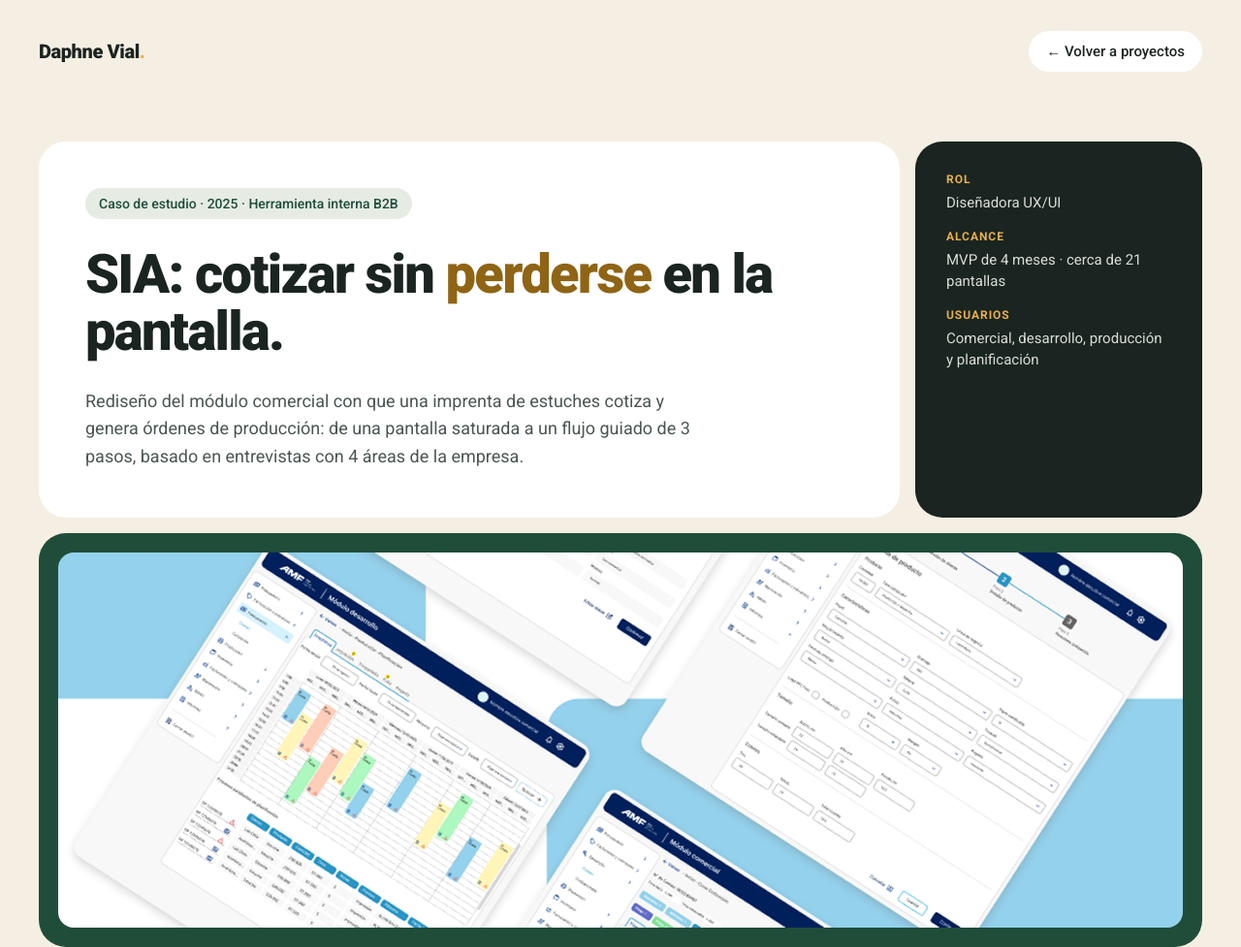
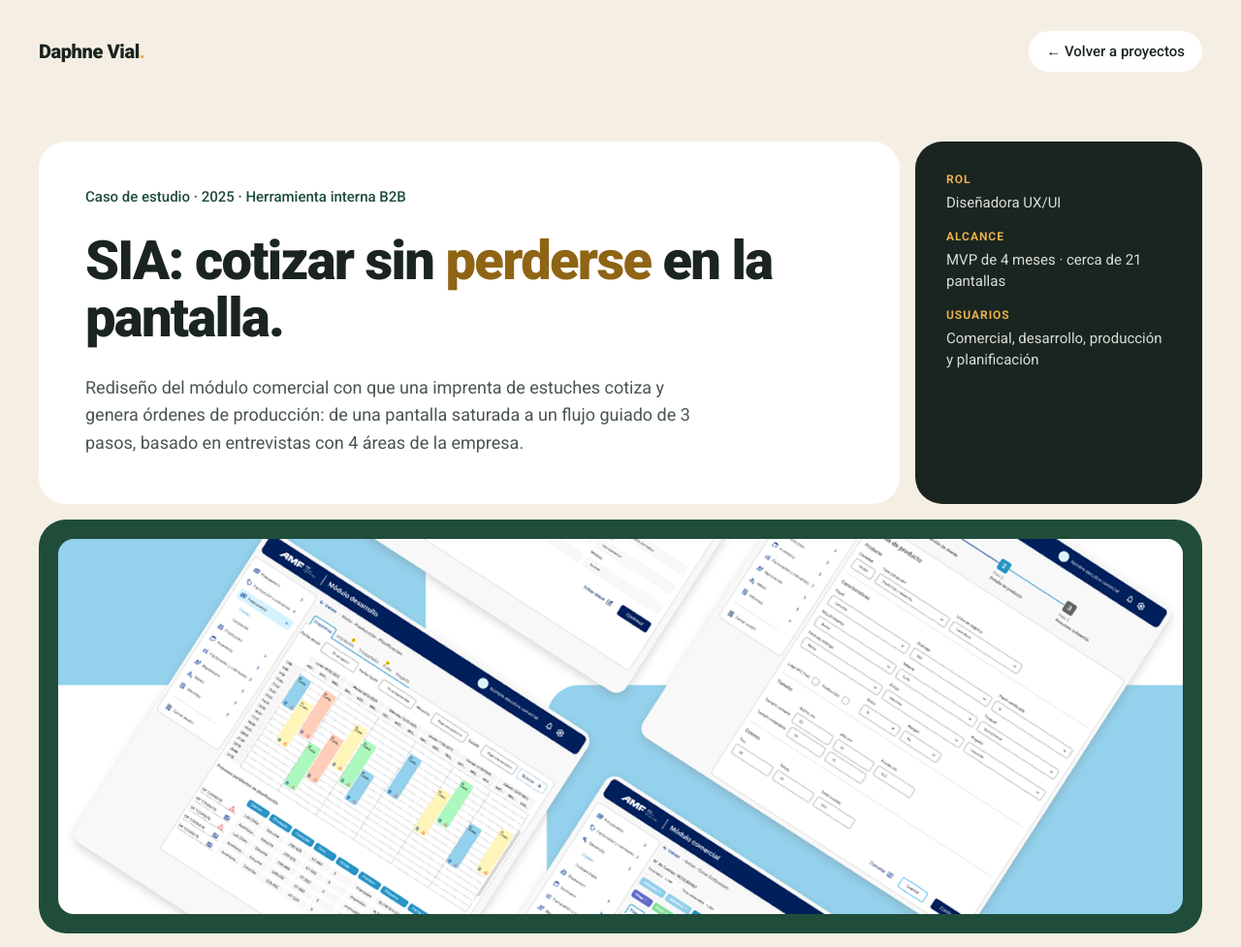
Before and after one commit to daphnevial/daphnevial, an Eleventy site: page src/caso.njk in a window 1280 px wide. Shown: the top 977 px of the page at 97% size. Built offline with nearby package versions, Linux system fonts and the light colour scheme; Eleventy itself is replaced by a stand-in of ours; files that its build step writes are made by us from their sources.

Commit message:
Quitar fondo de las etiquetas del inicio y del caso SIA
Co-Authored-By: Claude Opus 5.5 <noreply@anthropic.com>
Claude-Session: https://claude.ai/code/session_01HaMPTANFu1LrHSLBbg2a9n

```diff
--- a/src/_includes/casos/sia.njk
+++ b/src/_includes/casos/sia.njk
@@ -21,7 +21,7 @@
   <section class="cs-bloque">
     <div class="cs-grid cs-3-1">
       <div class="card cs-hero">
-        <span class="badge">Caso de estudio · {{ caso.etiqueta }}</span>
+        <span class="badge-texto">Caso de estudio · {{ caso.etiqueta }}</span>
         <h1 class="cs-titulo">SIA: cotizar sin <span class="rojo">perderse</span> en la pantalla.</h1>
         <p class="cs-intro">Rediseño del módulo comercial con que una imprenta de estuches cotiza y genera órdenes de producción: de una pantalla saturada a un flujo guiado de 3 pasos, basado en entrevistas con 4 áreas de la empresa.</p>
       </div>
--- a/src/_includes/secciones/inicio.njk
+++ b/src/_includes/secciones/inicio.njk
@@ -1,6 +1,6 @@
 <section id="inicio" class="bento cols-4">
   <div class="card hero span-4">
-    <span class="badge">{{ site.rol }}</span>
+    <span class="badge-texto">{{ site.rol }}</span>
     <h1 class="big">Diseño experiencias claras, útiles y con <span class="rojo">intención</span>.</h1>
     <p class="hero-texto">Hola, soy Daphne. Uno la investigación con usuarios y el oficio visual que traigo del diseño gráfico, el motion y el marketing.</p>
   </div>
--- a/src/css/style.css
+++ b/src/css/style.css
@@ -94,6 +94,7 @@ img { display: block; width: 100%; height: 100%; object-fit: cover; }
 .hero { padding: 48px; justify-content: space-between; gap: 32px; min-height: 376px; }
 .badge { align-self: flex-start; background: var(--turquesa-palido); color: var(--turquesa-texto); font-weight: 500; font-size: 14px; padding: 8px 14px; border-radius: 999px; }
 .badge-blanco { background: var(--blanco); }
+.badge-texto { align-self: flex-start; color: var(--turquesa-texto); font-weight: 500; font-size: 15px; }
 .big { margin: 0; font-size: 84px; line-height: 0.98; font-weight: 900; letter-spacing: -0.035em; }
 .hero-texto { margin: 0; font-size: 20px; line-height: 1.5; color: var(--texto-suave); max-width: 640px; }
 .stat { justify-content: space-between; min-height: 180px; }
```
